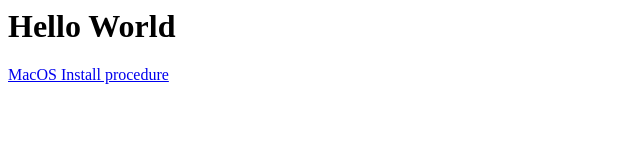
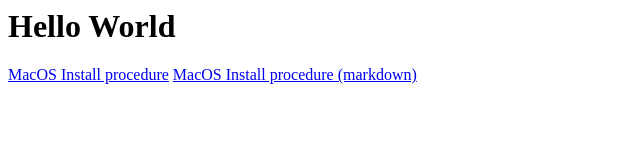
Before and after one commit to aguilerafabian/aguilerafabian.github.io, a plain HTML site: page index.html in a window 1280 px wide. Shown: the whole page, without its empty margins (0-640 px from the left). Drawn offline with Linux system fonts and the light colour scheme.

Commit message:
agrego MD

```diff
--- a/index.html
+++ b/index.html
@@ -2,3 +2,4 @@
 
 
 <a href="macos_install.html">MacOS Install procedure</a>
+<a href="macos_install.md">MacOS Install procedure (markdown)</a>
```
Also changed, not shown: 1 other file.
